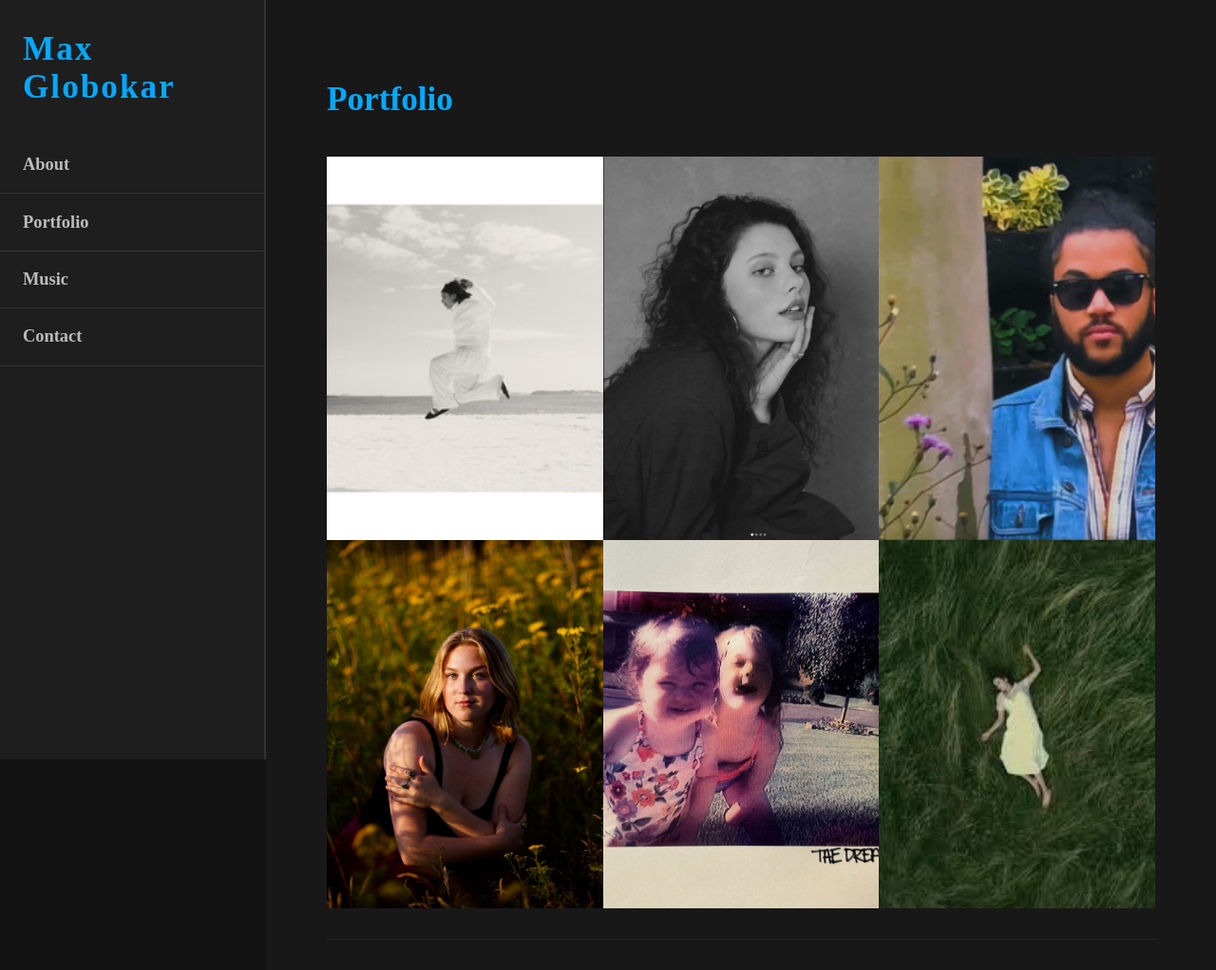
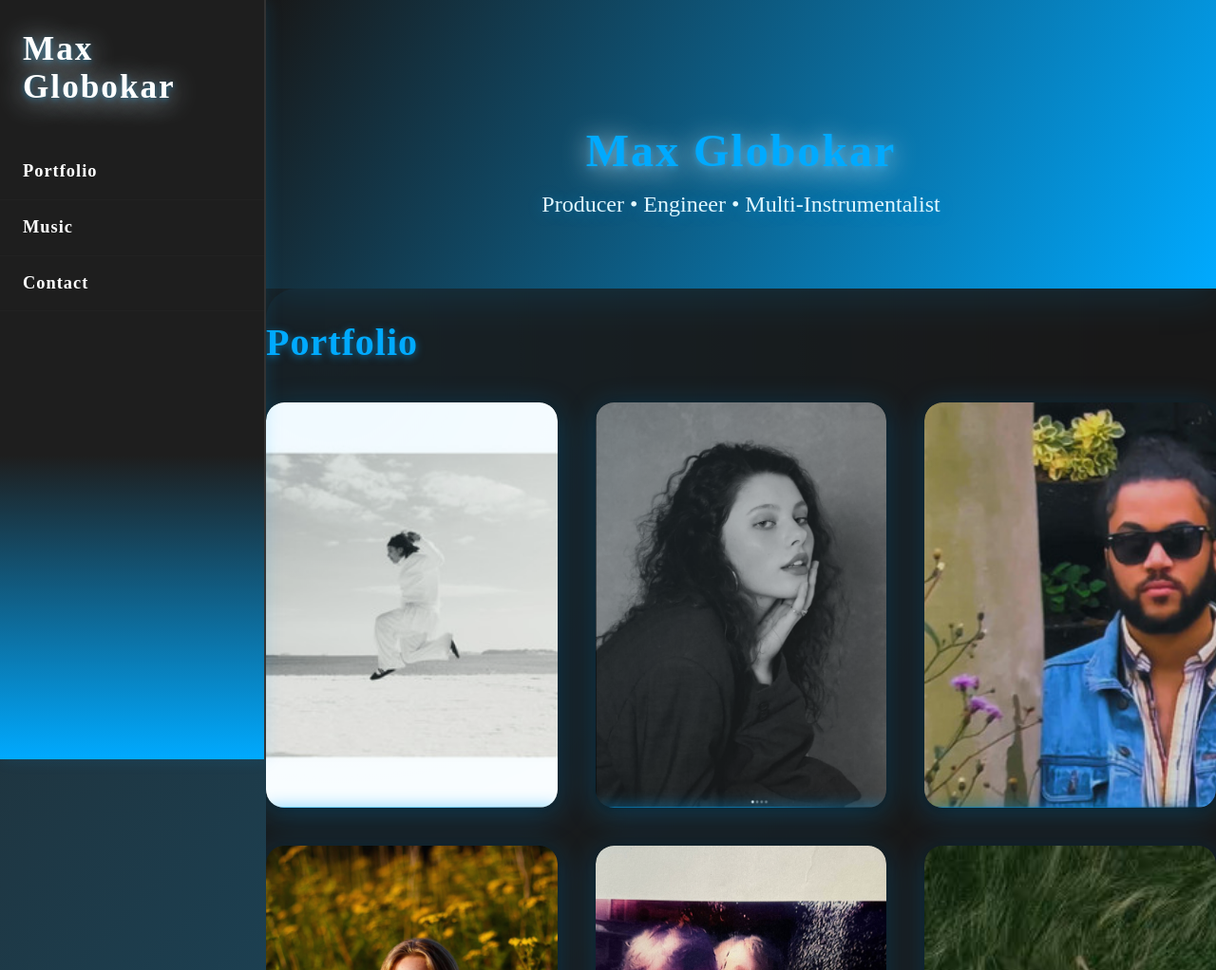
Before and after one commit to mglobokar/mglobokar.github.io, a plain HTML site: page index.html in a window 1280 px wide. Shown: the top 1022 px of the page at 95% size. Drawn offline with Linux system fonts and the light colour scheme.

Commit message:
Update index.html

```diff
--- a/index.html
+++ b/index.html
@@ -10,15 +10,16 @@
   body, html {
     margin: 0; padding: 0;
     font-family: 'Times New Roman', Times, serif;
-    background: #121212;
+    background: linear-gradient(135deg, #232526 0%, #0af 100%);
     color: #eee;
     min-height: 100vh;
     display: flex;
   }
 
+  /* Sidebar navigation */
   nav {
     width: 280px;
-    background: #1e1e1e;
+    background: linear-gradient(180deg, #1e1e1e 60%, #0af 100%);
     display: flex;
     flex-direction: column;
     padding-top: 2rem;
@@ -27,15 +28,22 @@
     overflow-y: auto;
     border-right: 2px solid #333;
     z-index: 1000;
+    box-shadow: 2px 0 16px 0 #0af2;
     font-family: 'Times New Roman', Times, serif;
   }
   nav h1 {
-    color: #0af;
+    color: #fff;
     font-weight: 900;
     font-size: 2.2rem;
-    margin: 0 1.5rem 2rem;
+    margin: 0 1.5rem 2.5rem;
     letter-spacing: 2px;
+    text-shadow: 0 2px 8px #0af8;
     font-family: 'Times New Roman', Times, serif;
+    animation: heroGlow 2s infinite alternate;
+  }
+  @keyframes heroGlow {
+    from { text-shadow: 0 2px 8px #0af8; }
+    to { text-shadow: 0 4px 32px #fff, 0 2px 8px #0af8; }
   }
   nav ul {
     list-style: none;
@@ -46,26 +54,29 @@
     position: relative;
   }
   nav > ul > li {
-    border-bottom: 1px solid #333;
+    border-bottom: 1px solid #222;
   }
   nav a, nav button.dropbtn {
     display: block;
-    color: #bbb;
-    padding: 1.2rem 1.5rem;
+    color: #fff;
+    padding: 1.15rem 1.5rem;
     text-decoration: none;
-    font-weight: 600;
+    font-weight: 700;
     background: none;
     border: none;
     width: 100%;
     text-align: left;
     cursor: pointer;
-    transition: background-color 0.3s ease, color 0.3s ease;
+    font-size: 1.15rem;
+    letter-spacing: 1px;
+    transition: background 0.3s, color 0.3s, padding-left 0.3s;
     font-family: 'Times New Roman', Times, serif;
-    font-size: 1.15rem;
   }
   nav a:hover, nav button.dropbtn:hover {
     background: #0af;
     color: #fff;
+    padding-left: 2.2rem;
+    box-shadow: 0 2px 12px #0af8;
   }
   .dropdown {
     position: relative;
@@ -81,7 +92,7 @@
     border-radius: 4px;
     opacity: 0;
     pointer-events: none;
-    transition: opacity 0.35s ease;
+    transition: opacity 0.35s;
     z-index: 1100;
   }
   .dropdown-content a {
@@ -91,15 +102,15 @@
     font-weight: 500;
     border-bottom: 1px solid #333;
     text-decoration: none;
-    transition: background-color 0.3s ease;
+    transition: background 0.3s, color 0.3s;
+    font-size: 1.05rem;
     font-family: 'Times New Roman', Times, serif;
-    font-size: 1.05rem;
   }
   .dropdown-content a:last-child {
     border-bottom: none;
   }
   .dropdown-content a:hover {
-    background-color: #0af;
+    background: #0af;
     color: #fff;
   }
   .dropdown:hover > .dropdown-content {
@@ -110,17 +121,63 @@
 
   main {
     margin-left: 280px;
-    padding: 3.5rem 5vw 3.5rem 5vw;
+    padding: 0;
     flex: 1;
     overflow-y: auto;
-    background: #181818;
-    font-family: 'Times New Roman', Times, serif;
+    background: linear-gradient(135deg, #181818 70%, #0af 100%);
+    min-height: 100vh;
+    position: relative;
   }
 
+  /* Hero section */
+  .hero {
+    min-height: 38vh;
+    display: flex;
+    align-items: center;
+    justify-content: center;
+    flex-direction: column;
+    background: linear-gradient(120deg, #0af 0%, #181818 100%);
+    color: #fff;
+    text-align: center;
+    padding: 5rem 2rem 4rem 2rem;
+    box-shadow: 0 10px 40px #0af2;
+    position: relative;
+    z-index: 2;
+    animation: heroBg 10s ease-in-out infinite alternate;
+  }
+  @keyframes heroBg {
+    0% { background: linear-gradient(120deg, #0af 0%, #181818 100%);}
+    100% { background: linear-gradient(120deg, #181818 0%, #0af 100%);}
+  }
+  .hero h2 {
+    font-size: 3rem;
+    margin-bottom: 1rem;
+    font-weight: 900;
+    letter-spacing: 2px;
+    text-shadow: 0 4px 32px #0af8;
+    animation: heroGlow 2s infinite alternate;
+  }
+  .hero p {
+    font-size: 1.5rem;
+    color: #e0f7ff;
+    margin: 0;
+    font-weight: 500;
+    text-shadow: 0 2px 16px #0af6;
+  }
+
+  /* Section spacing and cards */
   section {
     margin-bottom: 7rem;
-    padding-bottom: 2rem;
+    padding: 3rem 0 2rem 0;
     border-bottom: 1px solid #222;
+    max-width: 1100px;
+    margin-left: auto;
+    margin-right: auto;
+    background: rgba(24,24,32,0.7);
+    border-radius: 2rem;
+    box-shadow: 0 2px 40px #0af1;
+    position: relative;
+    overflow: hidden;
   }
   section:last-child {
     border-bottom: none;
@@ -128,59 +185,92 @@
     padding-bottom: 0;
   }
   h2 {
-    font-size: 2.2rem;
+    font-size: 2.5rem;
     margin-bottom: 2.5rem;
-    font-family: 'Times New Roman', Times, serif;
     font-weight: bold;
     color: #0af;
+    text-shadow: 0 2px 8px #0af8;
+    letter-spacing: 1px;
+    position: relative;
+    z-index: 2;
+  }
+  section:before {
+    content: "";
+    position: absolute;
+    top: -40px; left: -40px; right: -40px; bottom: -40px;
+    background: radial-gradient(circle at 10% 10%, #0af3 0%, transparent 60%);
+    z-index: 1;
+    pointer-events: none;
+    opacity: 0.3;
+    animation: sectionGlow 8s linear infinite alternate;
+  }
+  @keyframes sectionGlow {
+    0% { background-position: 10% 10%;}
+    100% { background-position: 90% 90%;}
   }
   p, li, label, input, textarea, button {
     font-size: 1.25rem;
     font-family: 'Times New Roman', Times, serif;
+    position: relative;
+    z-index: 2;
   }
 
-  /* Portfolio grid: 3 columns, no gap */
+  /* Portfolio grid: 3 columns, gap, card effect */
   #portfolio {
     margin-top: 0;
     padding-top: 0;
     border-top: none;
+    background: transparent;
+    box-shadow: none;
   }
   .portfolio-grid {
     display: grid;
     grid-template-columns: repeat(3, 1fr);
-    gap: 0;
+    gap: 2.5rem;
   }
   .portfolio-item {
     position: relative;
     cursor: pointer;
     overflow: hidden;
     min-height: 300px;
+    border-radius: 1.2rem;
+    box-shadow: 0 6px 32px #0af4, 0 1.5px 8px #0008;
+    background: #222;
+    transition: transform 0.3s, box-shadow 0.3s;
+  }
+  .portfolio-item:hover {
+    transform: scale(1.04) rotate(-1deg);
+    box-shadow: 0 12px 48px #0af8, 0 2px 16px #000;
+    z-index: 5;
   }
   .portfolio-item img {
     width: 100%;
     height: 100%;
     object-fit: cover;
     display: block;
-    transition: transform 0.5s ease;
+    transition: transform 0.5s;
+    border-radius: 1.2rem 1.2rem 0 0;
   }
   .portfolio-item:hover img {
-    transform: scale(1.1);
+    transform: scale(1.08);
   }
   .portfolio-overlay {
     position: absolute;
     bottom: 0;
     left: 0;
     right: 0;
-    background: rgba(10, 170, 255, 0.85);
+    background: linear-gradient(90deg, #0af 60%, #181818 100%);
     color: #fff;
     text-align: center;
     padding: 1.2rem 0;
     font-weight: 700;
     font-size: 1.3rem;
     transform: translateY(100%);
-    transition: transform 0.4s ease;
+    transition: transform 0.4s;
     user-select: none;
-    font-family: 'Times New Roman', Times, serif;
+    border-radius: 0 0 1.2rem 1.2rem;
+    letter-spacing: 1px;
+    box-shadow: 0 -2px 16px #0af6;
   }
   .portfolio-item:hover .portfolio-overlay {
     transform: translateY(0);
@@ -190,13 +280,18 @@
   #lightbox {
     position: fixed;
     top: 0; left: 0; right: 0; bottom: 0;
-    background: rgba(0,0,0,0.9);
+    background: rgba(0,0,0,0.95);
     display: none;
     flex-direction: column;
     justify-content: center;
     align-items: center;
     z-index: 2000;
     padding: 1rem;
+    animation: fadeIn 0.5s;
+  }
+  @keyframes fadeIn {
+    from { opacity: 0; }
+    to   { opacity: 1; }
   }
   #lightbox.active {
     display: flex;
@@ -204,8 +299,10 @@
   #lightbox img {
     max-width: 90vw;
     max-height: 60vh;
-    border-radius: 8px;
-    box-shadow: 0 0 40px #0af;
+    border-radius: 16px;
+    box-shadow: 0 0 80px #0af;
+    margin-bottom: 2rem;
+    background: #222;
   }
   #lightbox .close-btn {
     position: absolute;
@@ -218,6 +315,8 @@
     font-weight: 900;
     background: transparent;
     border: none;
+    z-index: 10;
+    text-shadow: 0 2px 8px #0af8;
   }
   #lightbox .nav-btn {
     position: absolute;
@@ -231,8 +330,9 @@
     font-weight: 900;
     background: rgba(20,20,20,0.6);
     border-radius: 50%;
-    transition: background-color 0.3s ease;
+    transition: background-color 0.3s;
     border: none;
+    z-index: 10;
   }
   #lightbox .nav-btn:hover {
     background: #0af;
@@ -250,8 +350,9 @@
     max-width: 500px;
     height: 152px;
     border-radius: 12px;
-    box-shadow: 0 4px 20px rgba(10, 170, 255, 0.3);
+    box-shadow: 0 4px 20px #0af3;
     overflow: hidden;
+    background: #222;
   }
   #spotify-player iframe {
     width: 100%;
@@ -292,15 +393,16 @@
     cursor: pointer;
     font-family: 'Times New Roman', Times, serif;
     transition: background 0.2s;
+    box-shadow: 0 2px 12px #0af5;
   }
   #contact button[type="submit"]:hover {
     background: #088fdc;
   }
 
   @media (max-width: 1200px) {
-    main { padding: 2rem 2vw 2rem 2vw; }
     section { margin-bottom: 4rem; }
     h2 { font-size: 1.7rem; }
+    .hero h2 { font-size: 2.2rem; }
   }
   @media (max-width: 900px) {
     main {
@@ -364,14 +466,6 @@
   <h1>Max Globokar</h1>
   <ul>
     <li class="dropdown">
-      <button class="dropbtn" aria-haspopup="true" aria-expanded="false">About</button>
-      <div class="dropdown-content" role="menu" aria-label="About submenu">
-        <a href="#bio" role="menuitem">Bio</a>
-        <a href="#collaborations" role="menuitem">Collaborations</a>
-        <a href="#awards" role="menuitem">Awards</a>
-      </div>
-    </li>
-    <li class="dropdown">
       <button class="dropbtn" aria-haspopup="true" aria-expanded="false">Portfolio</button>
       <div class="dropdown-content" role="menu" aria-label="Portfolio submenu">
         <a href="#portfolio" role="menuitem">Portfolio Grid</a>
@@ -393,6 +487,12 @@
 </nav>
 
 <main>
+  <!-- HERO SECTION -->
+  <div class="hero">
+    <h2>Max Globokar</h2>
+    <p>Producer • Engineer • Multi-Instrumentalist</p>
+  </div>
+
   <!-- ===== PORTFOLIO GRID AT THE TOP ===== -->
   <section id="portfolio" aria-label="Portfolio Projects">
     <h2>Portfolio</h2>
```
